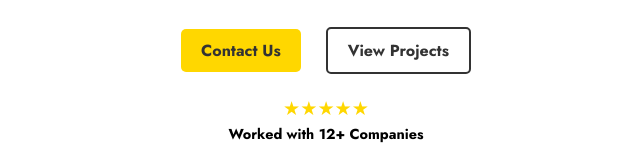
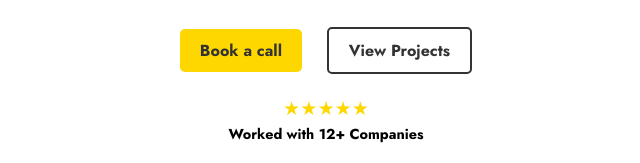
Before and after one commit to kranthi1525/brandingjester, a plain HTML site: page index.html in a window 1280 px wide. Shown: the part 637-800 px from the top of the page, 314-954 px from the left. Drawn offline with nearby package versions, Linux system fonts and the light colour scheme.

Commit message:
Update index.html

```diff
--- a/index.html
+++ b/index.html
@@ -48,7 +48,7 @@
       <h2 id="subText">E-commerce Brands</h2>
         <p>We are a team of skilled professionals with expertise in marketing and branding. With over 1.5 years of experience, we have been dedicated to helping brands grow and succeed.</p>
         <div class="cta-buttons">
-            <a href="#contact" class="btn btn-primary">Contact Us</a>
+            <a href="#" class="btn btn-primary">Book a call</a>
             <a href="#Portfolio" class="btn btn-secondary">View Projects</a>
         </div>
         <div>
```
